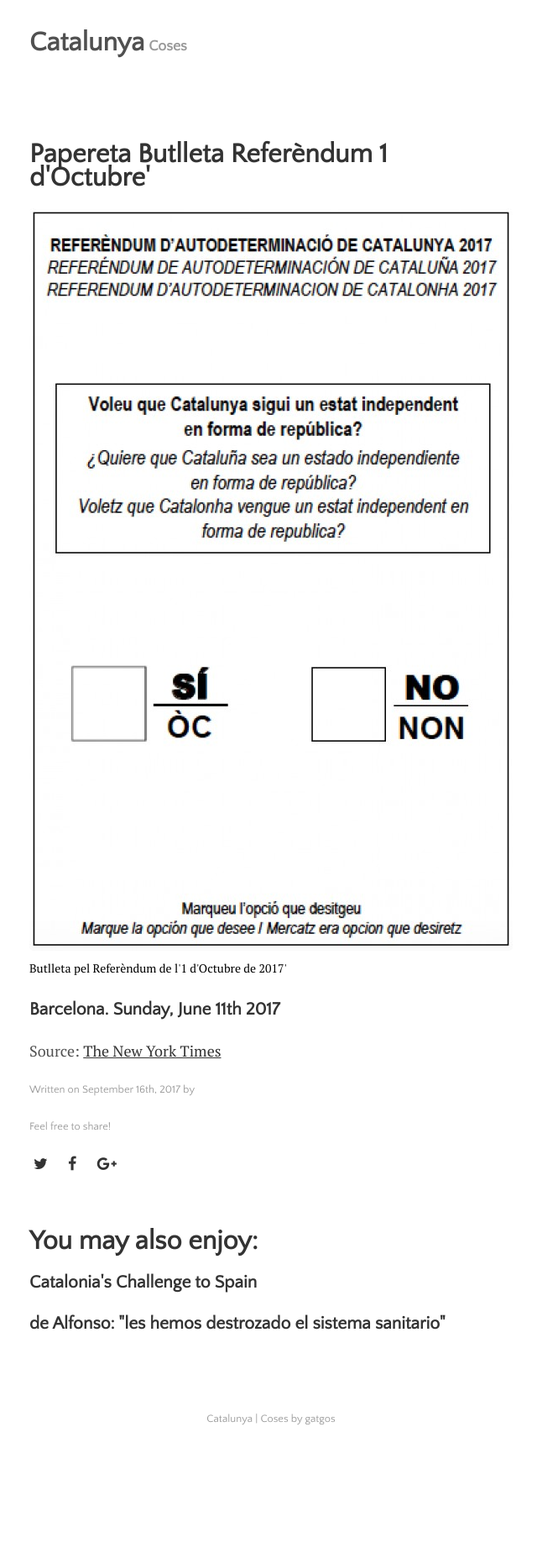
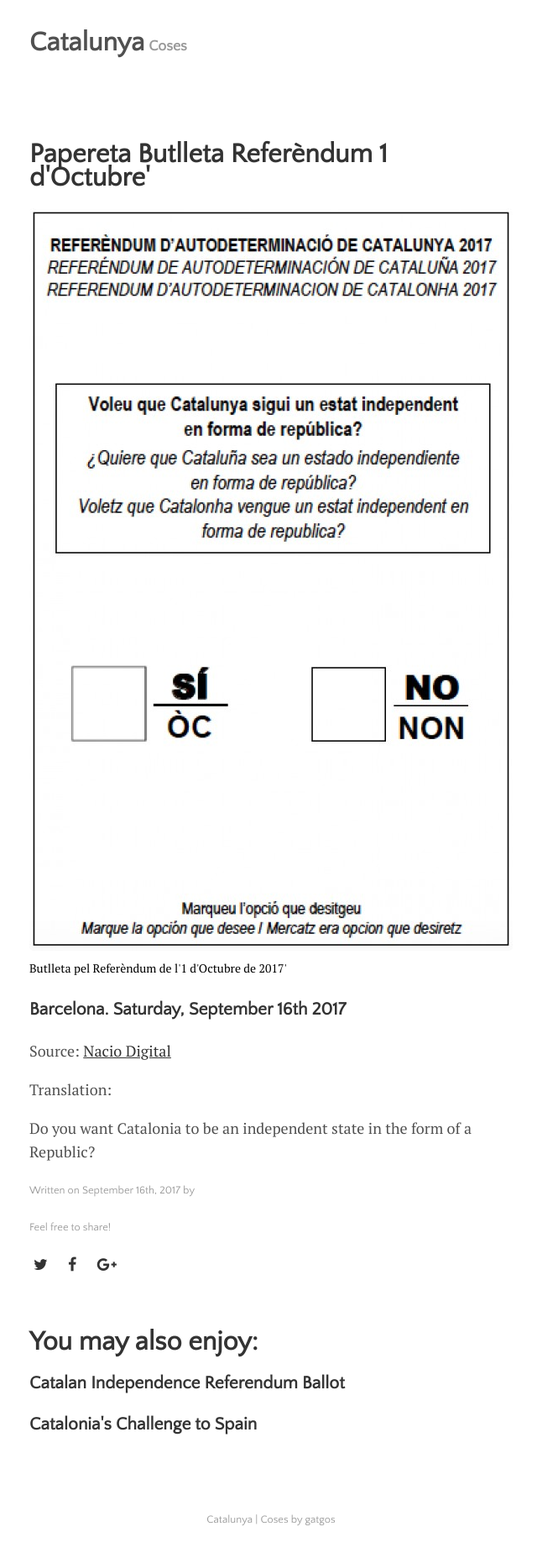
Before and after one commit to GithubUsu-ri/cat, a Jekyll site: the page built from _posts/2017-09-16-Butlleta_Papereta_1_octubre.md, in a window 1280 px wide. Shown: the whole page at 84% size, without its empty margins (317-957 px from the left). Built offline with Jekyll 4.4.1, drawn with Linux system fonts in a browser that asks for light colours; nearby versions of some CDN libraries; before the commit the page ends 1735 px from its top, so only the background shows below that.

Commit message:
Versió anglès.

```diff
--- a/_posts/2017-09-16-Butlleta_Papereta_1_octubre.md
+++ b/_posts/2017-09-16-Butlleta_Papereta_1_octubre.md
@@ -11,6 +11,10 @@ image:
   creditlink: ""
 ---
 
-### Barcelona. Sunday, June 11th 2017
+### Barcelona. Saturday, September 16th 2017
 
-Source: [The New York Times](http://www.naciodigital.cat/noticia/137788/aixi/seran/paperetes/referendum/1-o)
+Source: [Nacio Digital](http://www.naciodigital.cat/noticia/137788/aixi/seran/paperetes/referendum/1-o)
+
+Translation:
+
+Do you want Catalonia to be an independent state in the form of a Republic?
```
Also changed, not shown: _posts/2017-09-16-Catalan-Independence-Referendum-Ballot.md (added, +20 -0 lines).
